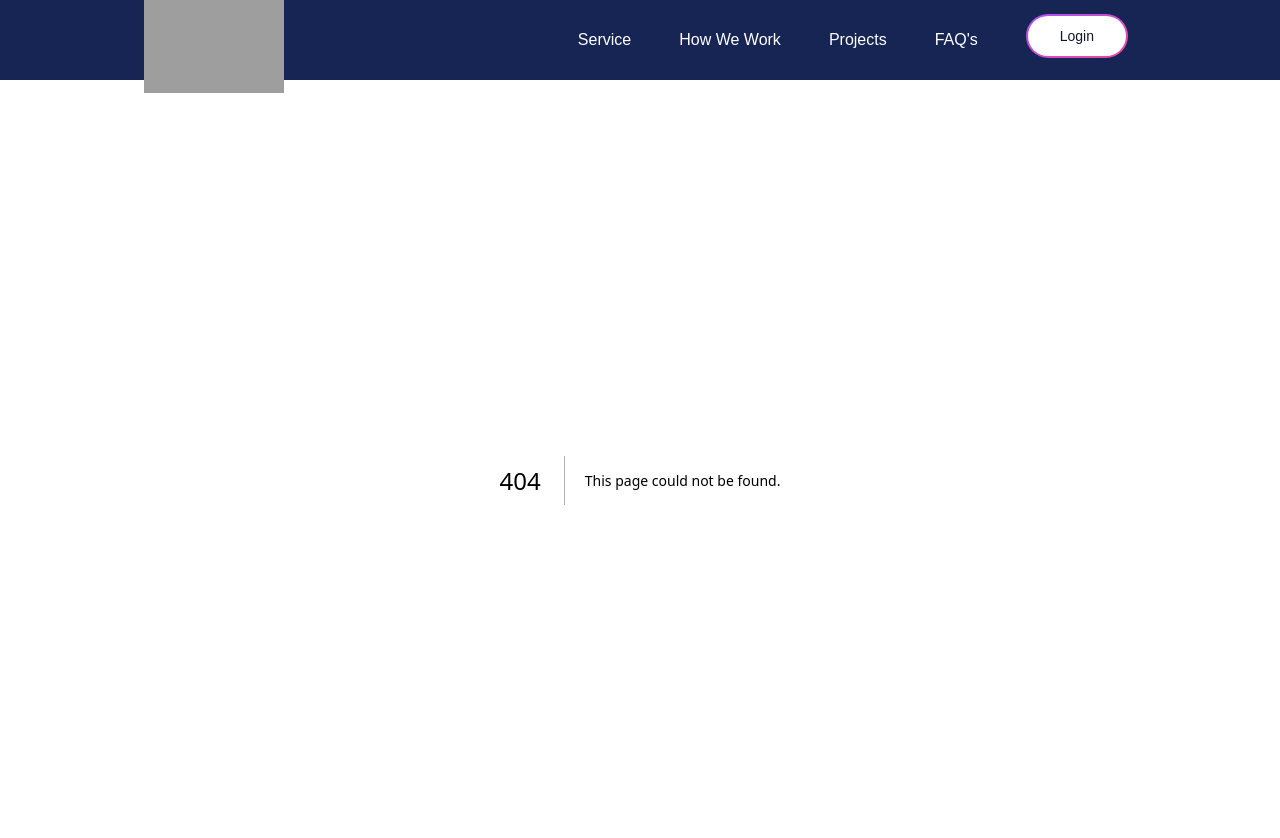
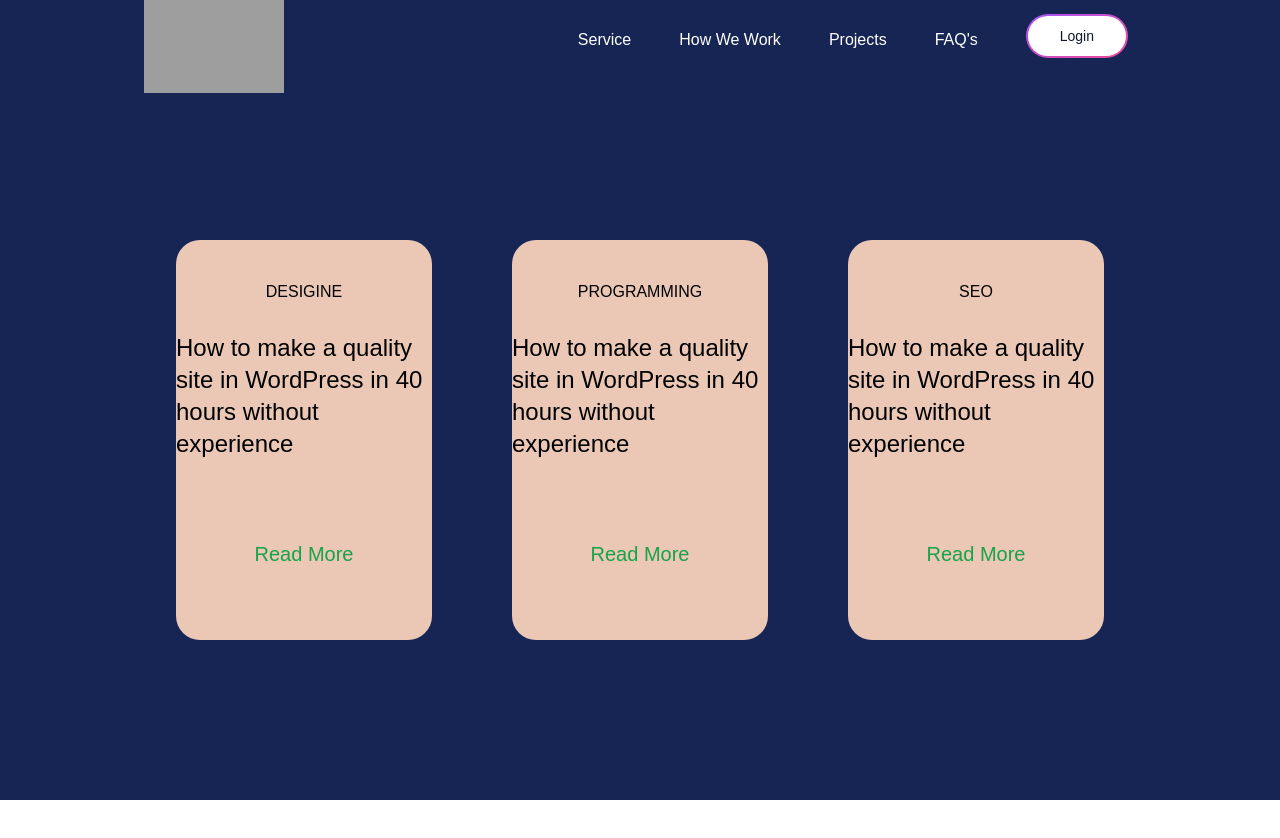
Before and after one commit to rehan-adi/Next_Auth, a Next.js app: page /Projects in a window 1280 px wide. Before the commit this address had no page. Shown: the top 838 px of the page. After the commit the page ends 800 px from the top, so only its background shows below. Built offline with nearby package versions, Linux system fonts and the light colour scheme; grey boxes are pictures that could not be loaded; a web font is replaced by a local one.

Commit message:
Projects Update

```diff
--- /dev/null
+++ b/src/app/Projects/page.jsx
@@ -0,0 +1,27 @@
+import React from 'react'
+
+function page() {
+    return (
+        <div className='h-[90vh] w-auto bg-blue-950'>
+            <div className='flex justify-center pt-40 items-center gap-20'>
+                <div className='bg-[#ebc7b5] flex justify-start pt-10 flex-col items-center rounded-3xl h-[50vh] w-[20vw]'>
+                      <h1>DESIGINE</h1>
+                      <p className='text-2xl mt-7'>How to make a quality <br /> site in WordPress in 40<br /> hours without experience</p>
+                      <a href="" className='mt-20 text-green-600 text-xl font-normal'>Read More</a>
+                </div>
+                <div className='bg-[#ebc7b5] flex justify-start pt-10 flex-col items-center rounded-3xl h-[50vh] w-[20vw]'>
+                      <h1>PROGRAMMING</h1>
+                      <p className='text-2xl mt-7'>How to make a quality <br /> site in WordPress in 40<br /> hours without experience</p>
+                      <a href="" className='mt-20 text-green-600 text-xl font-normal'>Read More</a>
+                </div>
+                <div className='bg-[#ebc7b5] flex justify-start pt-10 flex-col items-center rounded-3xl h-[50vh] w-[20vw]'>
+                      <h1>SEO</h1>
+                      <p className='text-2xl mt-7'>How to make a quality <br /> site in WordPress in 40<br /> hours without experience</p>
+                      <a href="" className='mt-20 text-green-600 text-xl font-normal'>Read More</a>
+                </div>
+            </div>
+        </div>
+    )
+}
+
+export default page
```
